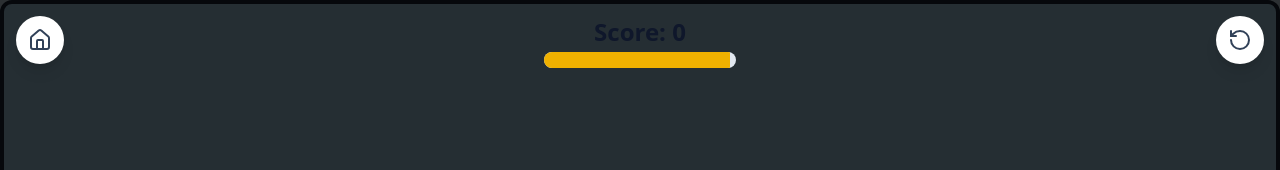
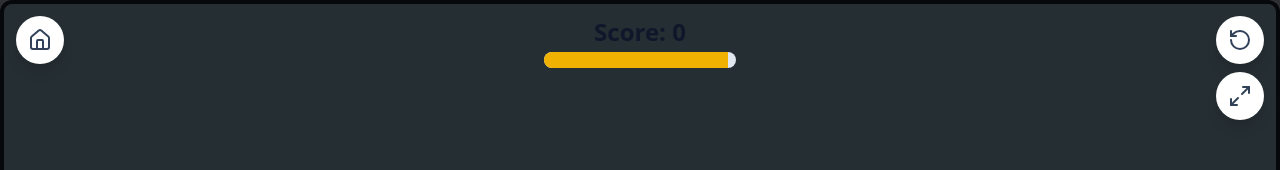
Before and after one commit to kenhgt247/bnenglish, a React (Vite) app: page /game in a window 1280 px wide. Both pictures are taken after a click on the button "Chơi English Bird Game". Shown: the top 170 px of the page. Built offline with nearby package versions, Linux system fonts and the light colour scheme; no server answers.

Commit message:
feat(EnglishBirdGame): Add fullscreen toggle
Implement a button to allow users to toggle fullscreen mode for the English Bird Game. This enhances the user experience by providing a more immersive gameplay environment. Includes logic to track fullscreen state and handle entry/exit.

```diff
--- a/src/components/games/EnglishBirdGame/EnglishBirdGame.tsx
+++ b/src/components/games/EnglishBirdGame/EnglishBirdGame.tsx
@@ -2,7 +2,7 @@ import React, { useState, useEffect, useRef, useCallback } from 'react';
 import { GameCanvas } from './GameCanvas';
 import { QuizModal } from './QuizModal';
 import { mockQuizData } from './gameData';
-import { Home, RotateCcw } from 'lucide-react';
+import { Home, RotateCcw, Maximize2, Minimize2 } from 'lucide-react';
 import { RotateDeviceOverlay } from './RotateDeviceOverlay';
 
 interface EnglishBirdGameProps {
@@ -13,6 +13,7 @@ export const EnglishBirdGame: React.FC<EnglishBirdGameProps> = ({ onExit }) => {
   const [gameState, setGameState] = useState<'playing' | 'paused' | 'gameover'>('playing');
   const [score, setScore] = useState(0);
   const [stamina, setStamina] = useState(100);
+  const [isFullscreen, setIsFullscreen] = useState(false);
   const [currentQuiz, setCurrentQuiz] = useState<any | null>(null);
   const [timeLeft, setTimeLeft] = useState(5);
   const gameRef = useRef<any>(null);
@@ -49,6 +50,24 @@ export const EnglishBirdGame: React.FC<EnglishBirdGameProps> = ({ onExit }) => {
       if (timerRef.current) clearInterval(timerRef.current);
     };
   }, [currentQuiz]);
+
+  useEffect(() => {
+    const handleFullscreenChange = () => {
+      setIsFullscreen(!!document.fullscreenElement);
+    };
+    document.addEventListener('fullscreenchange', handleFullscreenChange);
+    return () => document.removeEventListener('fullscreenchange', handleFullscreenChange);
+  }, []);
+
+  const toggleFullscreen = () => {
+    if (!document.fullscreenElement) {
+      document.documentElement.requestFullscreen().catch(err => {
+        console.error(`Error attempting to enable full-screen mode: ${err.message}`);
+      });
+    } else {
+      document.exitFullscreen();
+    }
+  };
 
   const handlePassColumn = useCallback(() => {
     setGameState('paused');
@@ -107,9 +126,12 @@ export const EnglishBirdGame: React.FC<EnglishBirdGameProps> = ({ onExit }) => {
           <Home size={24} />
         </button>
       </div>
-      <div className="absolute top-4 right-4 z-20">
+      <div className="absolute top-4 right-4 z-20 flex flex-col gap-2">
         <button onClick={() => window.location.reload()} className="p-3 bg-white rounded-full shadow-lg text-slate-700 hover:bg-slate-100">
           <RotateCcw size={24} />
+        </button>
+        <button onClick={toggleFullscreen} className="p-3 bg-white rounded-full shadow-lg text-slate-700 hover:bg-slate-100">
+          {isFullscreen ? <Minimize2 size={24} /> : <Maximize2 size={24} />}
         </button>
       </div>
 
@@ -130,17 +152,6 @@ export const EnglishBirdGame: React.FC<EnglishBirdGameProps> = ({ onExit }) => {
           score={score}
         />
       </div>
-      {gameState === 'playing' && (
-        <div className="w-full flex flex-col items-center gap-2">
-          <button
-            onClick={() => gameRef.current?.jump()}
-            className="bg-blue-500 text-white py-6 px-12 rounded-2xl font-bold text-xl w-full max-w-xs shadow-lg hover:bg-blue-600 transition-all active:scale-95"
-          >
-            JUMP!
-          </button>
-          <p className="text-slate-500 text-sm">Nhấn Space hoặc Chạm vào màn hình để nhảy</p>
-        </div>
-      )}
       {gameState === 'gameover' && (
         <div className="absolute inset-0 bg-black/80 flex flex-col items-center justify-center gap-4 z-10">
           <h2 className="text-4xl font-bold text-red-600">Game Over!</h2>
```
